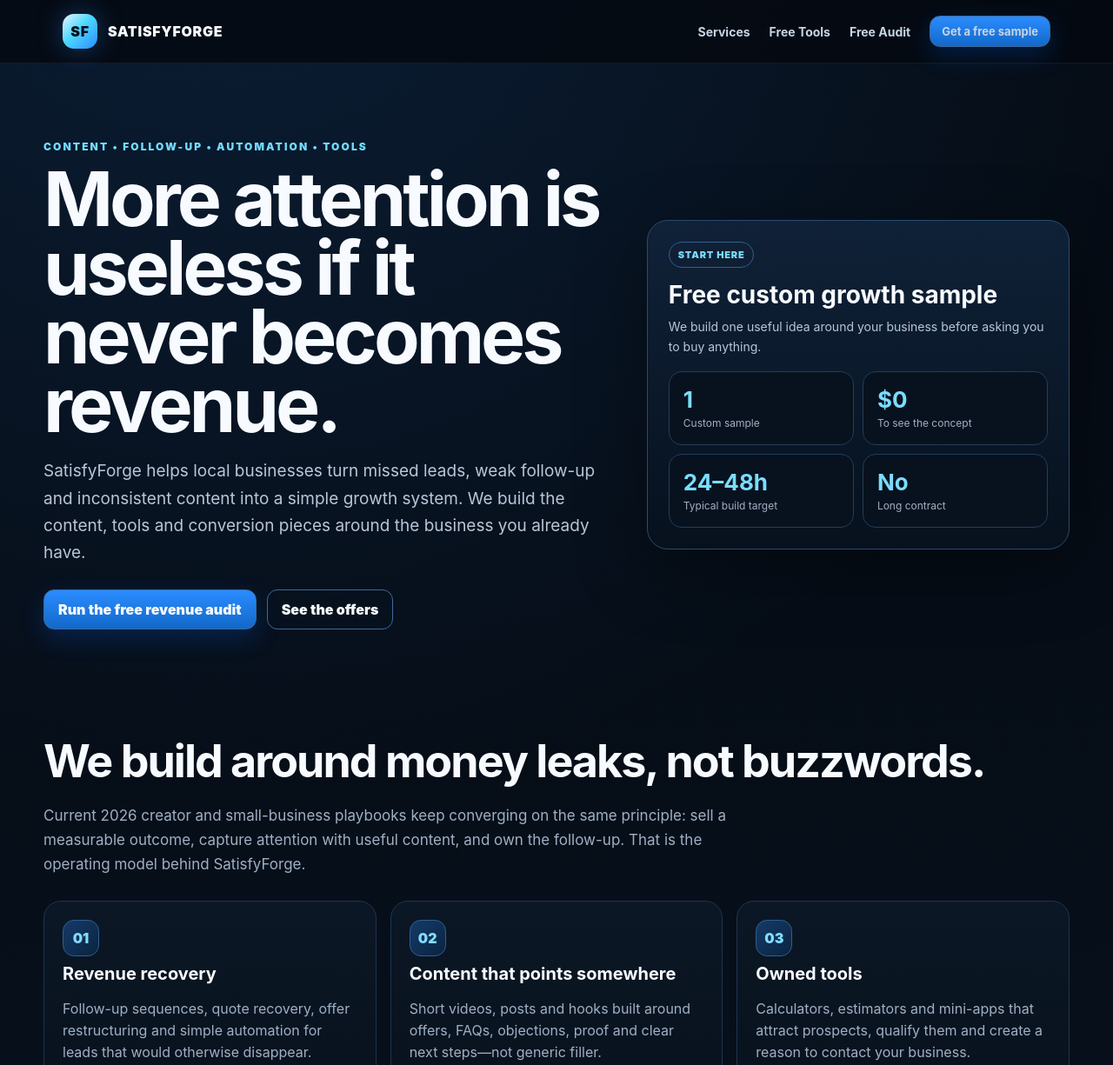
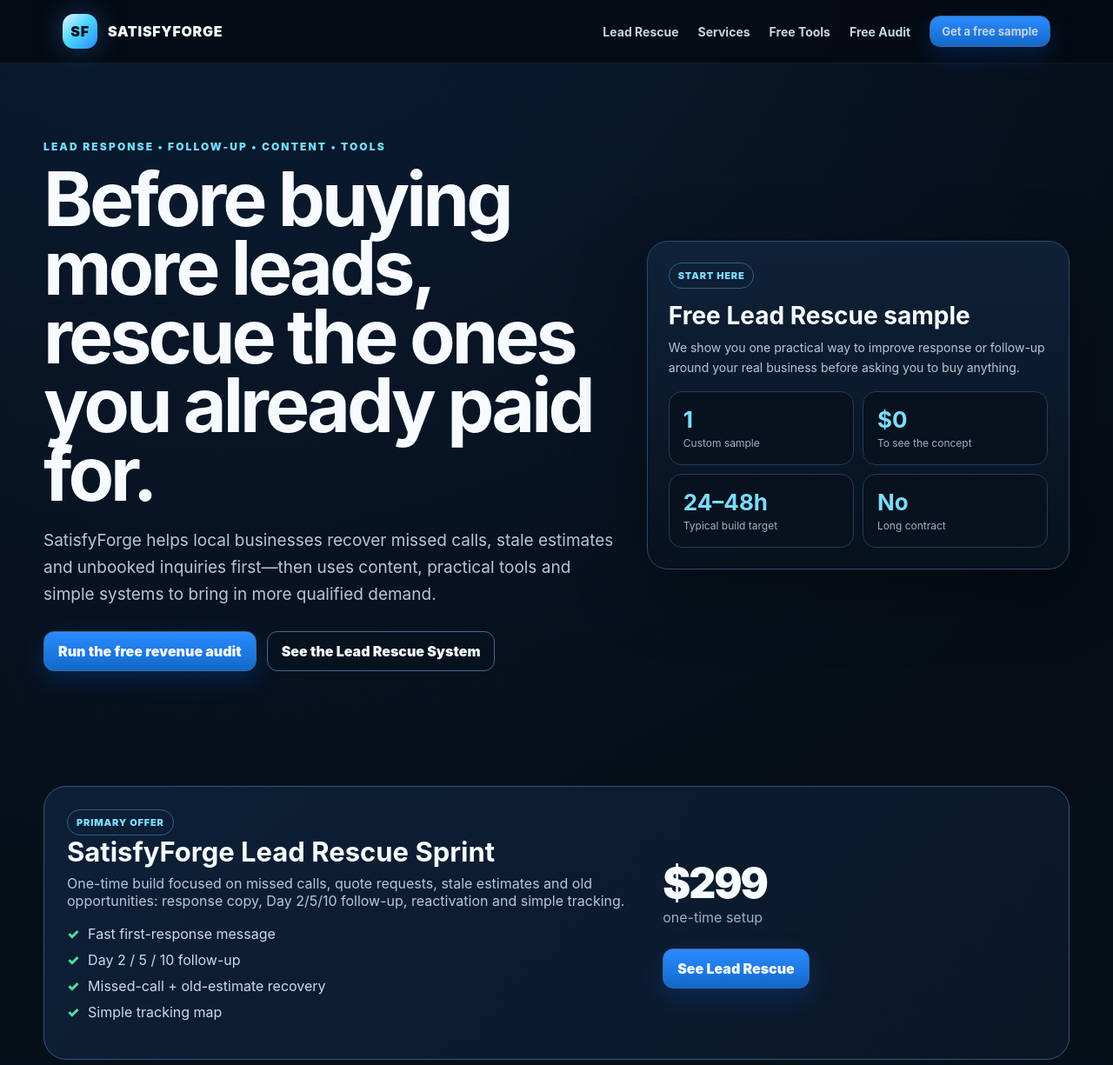
Before and after one commit to satisfyforgee-beep/satisfyforge-labs, a plain HTML site: page satisfyforge-site/index.html in a window 1280 px wide. Shown: the top 1225 px of the page at 87% size. Drawn offline with Linux system fonts and the light colour scheme.

Commit message:
Reposition homepage around Lead Rescue offer

```diff
--- a/satisfyforge-site/index.html
+++ b/satisfyforge-site/index.html
@@ -1,6 +1,7 @@
 <!doctype html><html lang="en"><head><meta charset="utf-8"><meta name="viewport" content="width=device-width,initial-scale=1"><title>SatisfyForge — Growth Systems for Local Businesses</title><meta name="description" content="SatisfyForge builds content, follow-up systems, calculators and practical growth tools for local service businesses."><link rel="stylesheet" href="styles.css"></head><body>
-<nav class="nav"><div class="wrap navin"><a class="brand" href="index.html"><span class="mark">SF</span>SATISFYFORGE</a><div class="links"><a href="services.html">Services</a><a href="tools.html">Free Tools</a><a href="audit.html">Free Audit</a><a class="btn small" href="mailto:satisfyforgee@gmail.com?subject=Build%20my%20free%20sample">Get a free sample</a></div><a class="btn small navmobile" href="audit.html">Free audit</a></div></nav>
-<main><section class="wrap hero"><div><div class="eyebrow">Content • Follow-up • Automation • Tools</div><h1>More attention is useless if it never becomes revenue.</h1><p>SatisfyForge helps local businesses turn missed leads, weak follow-up and inconsistent content into a simple growth system. We build the content, tools and conversion pieces around the business you already have.</p><div class="cta"><a class="btn" href="audit.html">Run the free revenue audit</a><a class="btn ghost" href="services.html">See the offers</a></div></div><aside class="heroCard"><span class="pill">START HERE</span><h3>Free custom growth sample</h3><p>We build one useful idea around your business before asking you to buy anything.</p><div class="kpis"><div class="kpi"><b>1</b><span>Custom sample</span></div><div class="kpi"><b>$0</b><span>To see the concept</span></div><div class="kpi"><b>24–48h</b><span>Typical build target</span></div><div class="kpi"><b>No</b><span>Long contract</span></div></div></aside></section>
+<nav class="nav"><div class="wrap navin"><a class="brand" href="index.html"><span class="mark">SF</span>SATISFYFORGE</a><div class="links"><a href="lead-rescue.html">Lead Rescue</a><a href="services.html">Services</a><a href="tools.html">Free Tools</a><a href="audit.html">Free Audit</a><a class="btn small" href="mailto:satisfyforgee@gmail.com?subject=Build%20my%20free%20sample">Get a free sample</a></div><a class="btn small navmobile" href="audit.html">Free audit</a></div></nav>
+<main><section class="wrap hero"><div><div class="eyebrow">LEAD RESPONSE • FOLLOW-UP • CONTENT • TOOLS</div><h1>Before buying more leads, rescue the ones you already paid for.</h1><p>SatisfyForge helps local businesses recover missed calls, stale estimates and unbooked inquiries first—then uses content, practical tools and simple systems to bring in more qualified demand.</p><div class="cta"><a class="btn" href="audit.html">Run the free revenue audit</a><a class="btn ghost" href="lead-rescue.html">See the Lead Rescue System</a></div></div><aside class="heroCard"><span class="pill">START HERE</span><h3>Free Lead Rescue sample</h3><p>We show you one practical way to improve response or follow-up around your real business before asking you to buy anything.</p><div class="kpis"><div class="kpi"><b>1</b><span>Custom sample</span></div><div class="kpi"><b>$0</b><span>To see the concept</span></div><div class="kpi"><b>24–48h</b><span>Typical build target</span></div><div class="kpi"><b>No</b><span>Long contract</span></div></div></aside></section>
+<section class="wrap section"><div class="band"><div><span class="pill">PRIMARY OFFER</span><h3>SatisfyForge Lead Rescue Sprint</h3><p>One-time build focused on missed calls, quote requests, stale estimates and old opportunities: response copy, Day 2/5/10 follow-up, reactivation and simple tracking.</p><div class="list"><div><span class="check">✓</span>Fast first-response message</div><div><span class="check">✓</span>Day 2 / 5 / 10 follow-up</div><div><span class="check">✓</span>Missed-call + old-estimate recovery</div><div><span class="check">✓</span>Simple tracking map</div></div></div><div><div class="price">$299</div><div class="muted">one-time setup</div><div class="cta"><a class="btn" href="lead-rescue.html">See Lead Rescue</a></div></div></div></section>
 <section class="wrap section"><h2>We build around money leaks, not buzzwords.</h2><p>Current 2026 creator and small-business playbooks keep converging on the same principle: sell a measurable outcome, capture attention with useful content, and own the follow-up. That is the operating model behind SatisfyForge.</p><div class="grid3"><div class="card"><div class="icon">01</div><h3>Revenue recovery</h3><p>Follow-up sequences, quote recovery, offer restructuring and simple automation for leads that would otherwise disappear.</p></div><div class="card"><div class="icon">02</div><h3>Content that points somewhere</h3><p>Short videos, posts and hooks built around offers, FAQs, objections, proof and clear next steps—not generic filler.</p></div><div class="card"><div class="icon">03</div><h3>Owned tools</h3><p>Calculators, estimators and mini-apps that attract prospects, qualify them and create a reason to contact your business.</p></div></div></section>
 <section class="wrap section"><div class="band"><div><span class="pill">FLAGSHIP OFFER</span><h3>SatisfyForge Growth Sprint</h3><p>A focused starter system for local service companies that want something usable fast.</p><div class="list"><div><span class="check">✓</span>4 vertical video concepts/scripts</div><div><span class="check">✓</span>10 social posts + captions</div><div><span class="check">✓</span>4-message lead follow-up sequence</div><div><span class="check">✓</span>30-day content + offer map</div><div><span class="check">✓</span>1 custom calculator or lead-magnet concept</div></div></div><div><div class="price">$299</div><div class="muted">one-time starter build</div><div class="cta"><a class="btn" href="mailto:satisfyforgee@gmail.com?subject=Growth%20Sprint">Request a sample</a></div></div></div></section>
 <section class="wrap section"><h2>A simple system that can compound.</h2><div class="steps"><div class="step"><h3>Diagnose</h3><p>Find the most expensive leak: missed calls, stale quotes, weak offer, low close rate or inconsistent traffic.</p></div><div class="step"><h3>Build</h3><p>Create the smallest useful system that fixes that leak and can be measured.</p></div><div class="step"><h3>Publish</h3><p>Turn the business’s real work into content and calls-to-action instead of disconnected posting.</p></div><div class="step"><h3>Improve</h3><p>Double down on what gets replies, bookings and sales. Remove what does not.</p></div></div></section>
```
